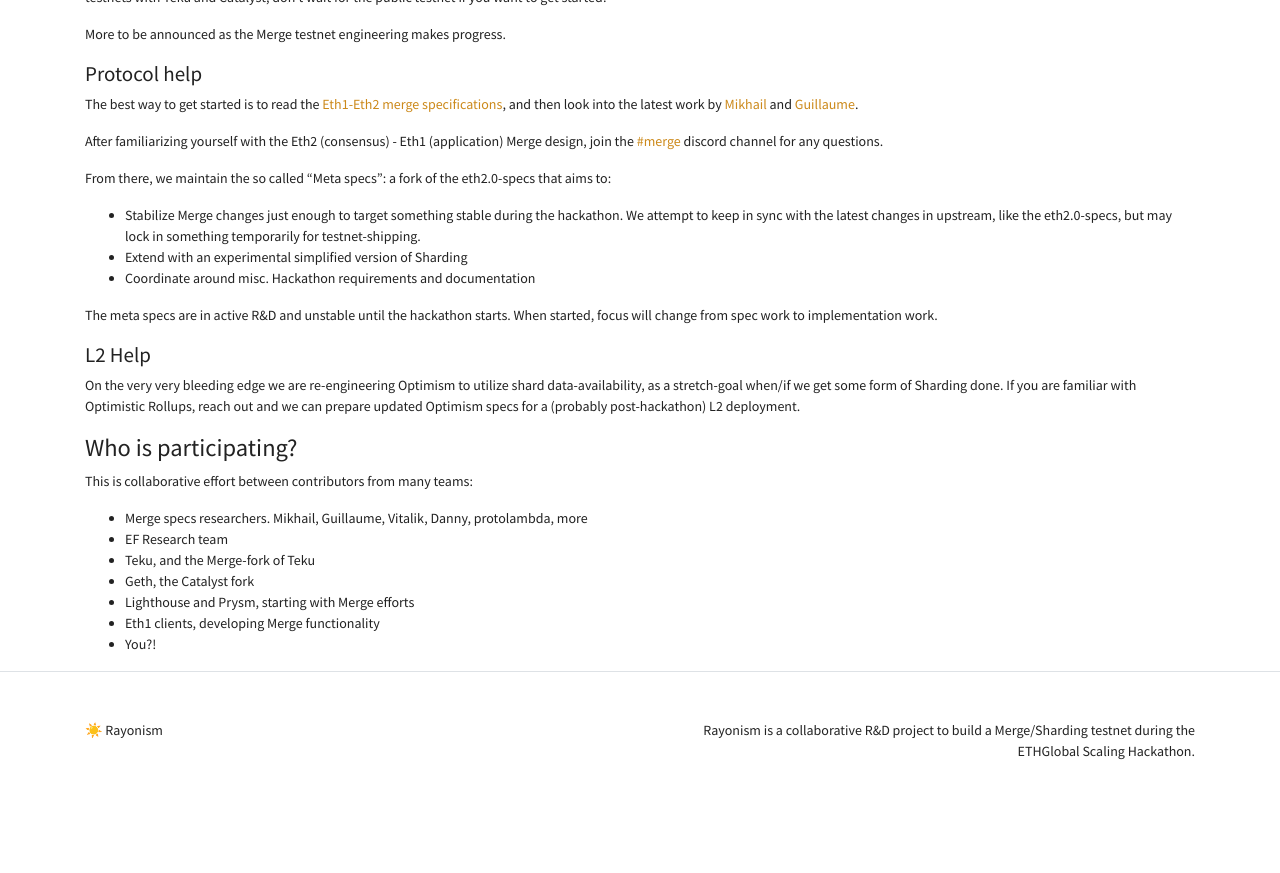
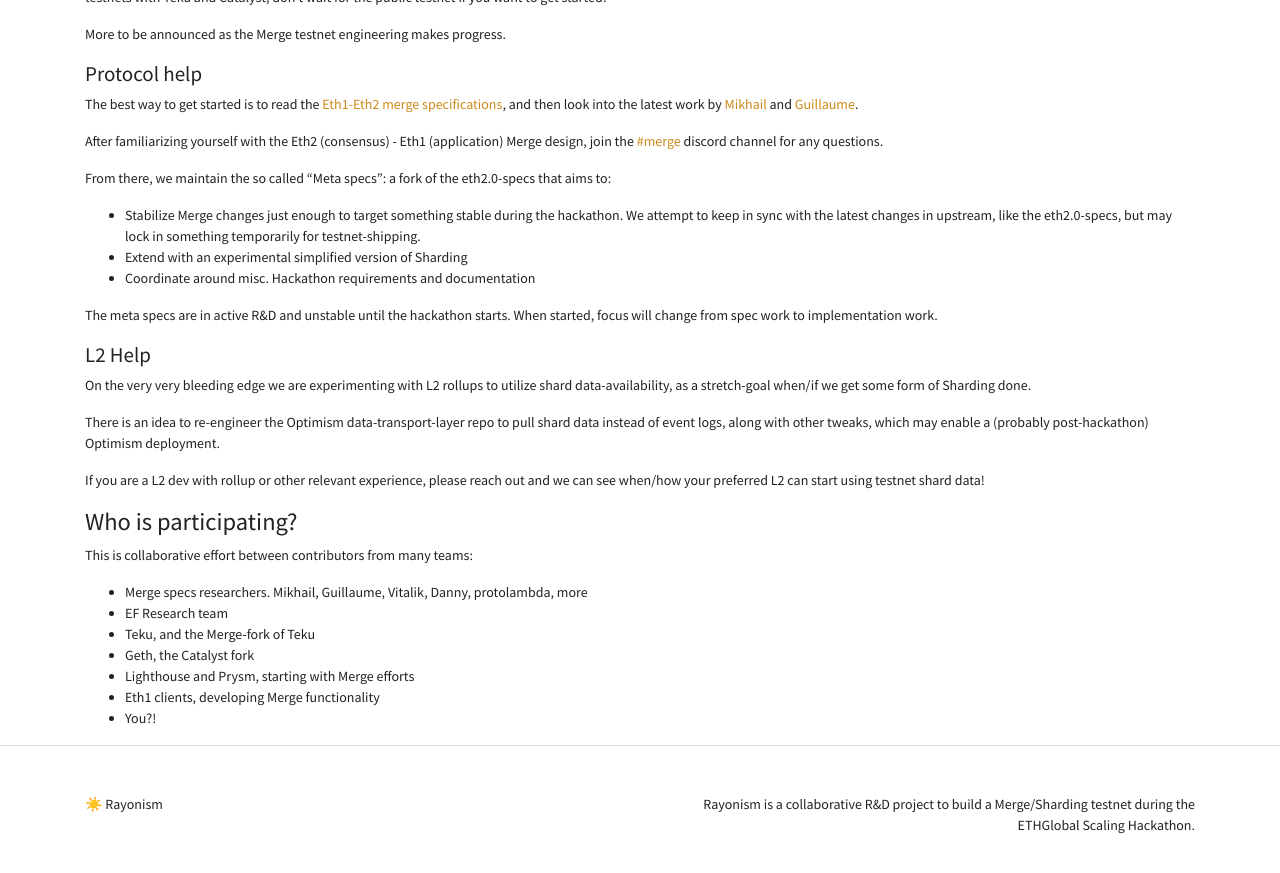
Before and after one commit to protolambda/rayonism, a Jekyll site: the page built from index.md, in a window 1280 px wide and 900 px high, scrolled down 2337 px. Shown: the top 873 px of the window. Built offline with Jekyll 4.4.1, drawn with Linux system fonts in a browser that asks for light colours; before the commit the page ends 3163 px from its top, so only the background shows below that.

Commit message:
update L2 section

```diff
--- a/index.md
+++ b/index.md
@@ -87,8 +87,12 @@
 
 #### L2 Help
 
-On the very very bleeding edge we are re-engineering Optimism to utilize shard data-availability, as a stretch-goal when/if we get some form of Sharding done.
-If you are familiar with Optimistic Rollups, reach out and we can prepare updated Optimism specs for a (probably post-hackathon) L2 deployment.
+On the very very bleeding edge we are experimenting with L2 rollups to utilize shard data-availability, as a stretch-goal when/if we get some form of Sharding done.
+
+There is an idea to re-engineer the Optimism data-transport-layer repo to pull shard data instead of event logs,
+along with other tweaks, which may enable a (probably post-hackathon) Optimism deployment.
+
+If you are a L2 dev with rollup or other relevant experience, please reach out and we can see when/how your preferred L2 can start using testnet shard data!
 
 ### Who is participating?
 
```
